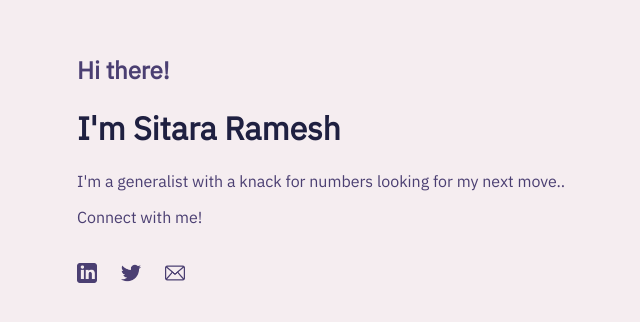
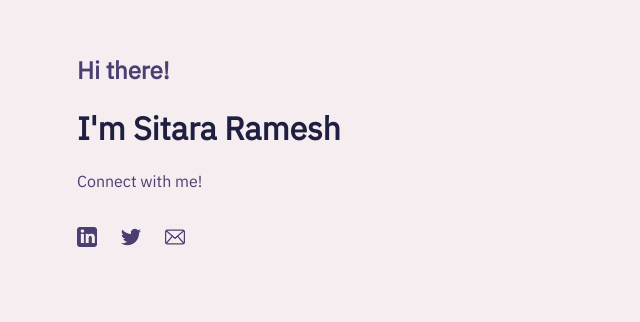
Before and after one commit to sitararamesh/sitararamesh.github.io, a plain HTML site: page index.html in a window 1280 px wide. Shown: the part 202-524 px from the top of the page, without its empty margins (307-947 px from the left). Drawn offline with Linux system fonts and the light colour scheme.

Commit message:
Update index.html

```diff
--- a/index.html
+++ b/index.html
@@ -33,7 +33,6 @@
 	<body>
 		<h2>Hi there!</h2>
 		<h1>I'm Sitara Ramesh</h1>
-		<p>I'm a generalist with a knack for numbers looking for my next move.</a>.</p>
 		<p>Connect with me!</p>
 		<div>
 			<a href="https://www.linkedin.com/in/sitararamesh/"><img src='linkedin.png' height="20px" width="20px" /></a>
```
